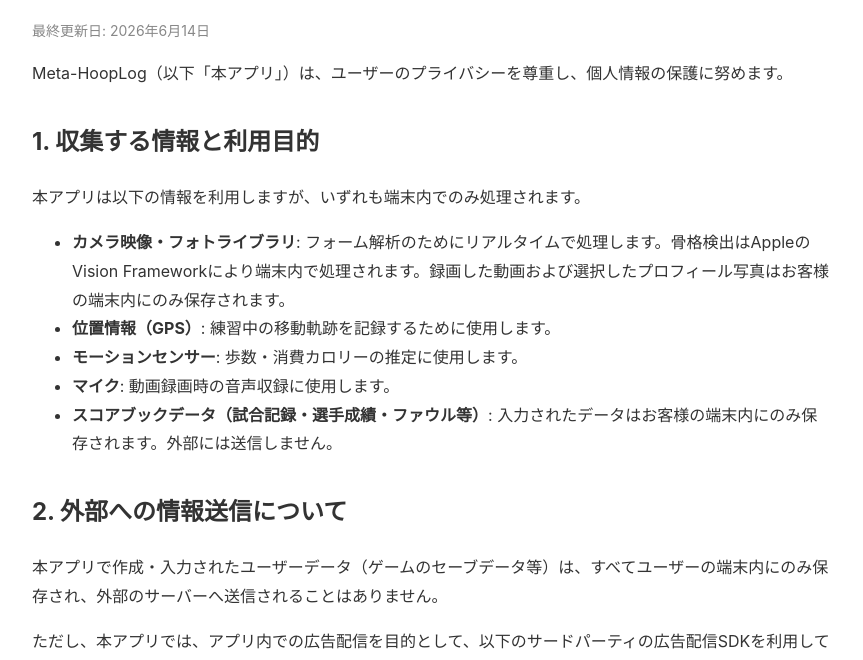
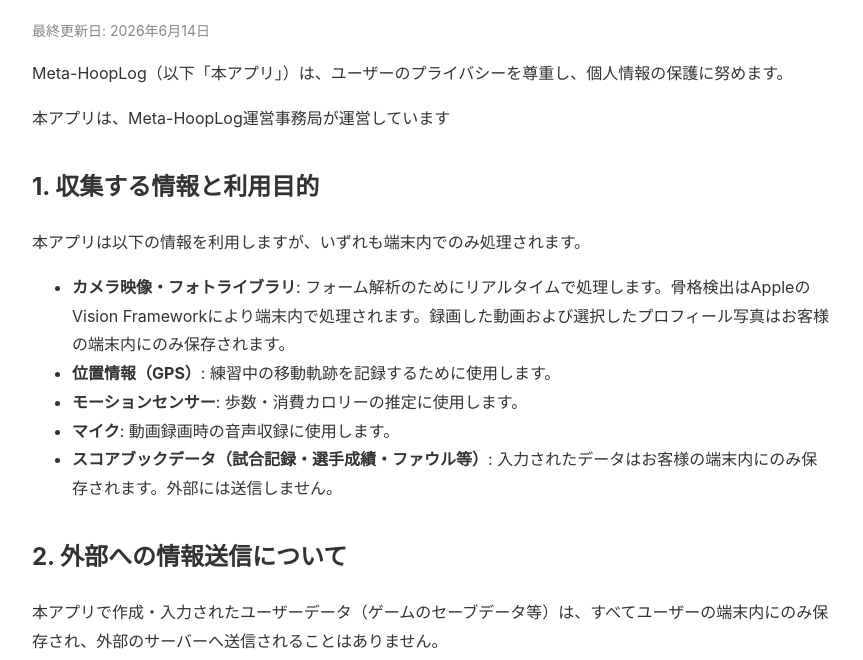
Before and after one commit to Meta-HoopLog/metahooplog-privacy, a plain HTML site: page index.html in a window 1280 px wide. Shown: the part 113-773 px from the top of the page, without its empty margins (208-1071 px from the left). Drawn offline with Linux system fonts and the light colour scheme.

Commit message:
Update index.html

```diff
--- a/index.html
+++ b/index.html
@@ -16,6 +16,7 @@
   <p class="updated">最終更新日: 2026年6月14日</p>
 
   <p>Meta-HoopLog（以下「本アプリ」）は、ユーザーのプライバシーを尊重し、個人情報の保護に努めます。</p>
+  <p>本アプリは、Meta-HoopLog運営事務局が運営しています</p>
 
   <h2>1. 収集する情報と利用目的</h2>
   <p>本アプリは以下の情報を利用しますが、いずれも端末内でのみ処理されます。</p>
```
